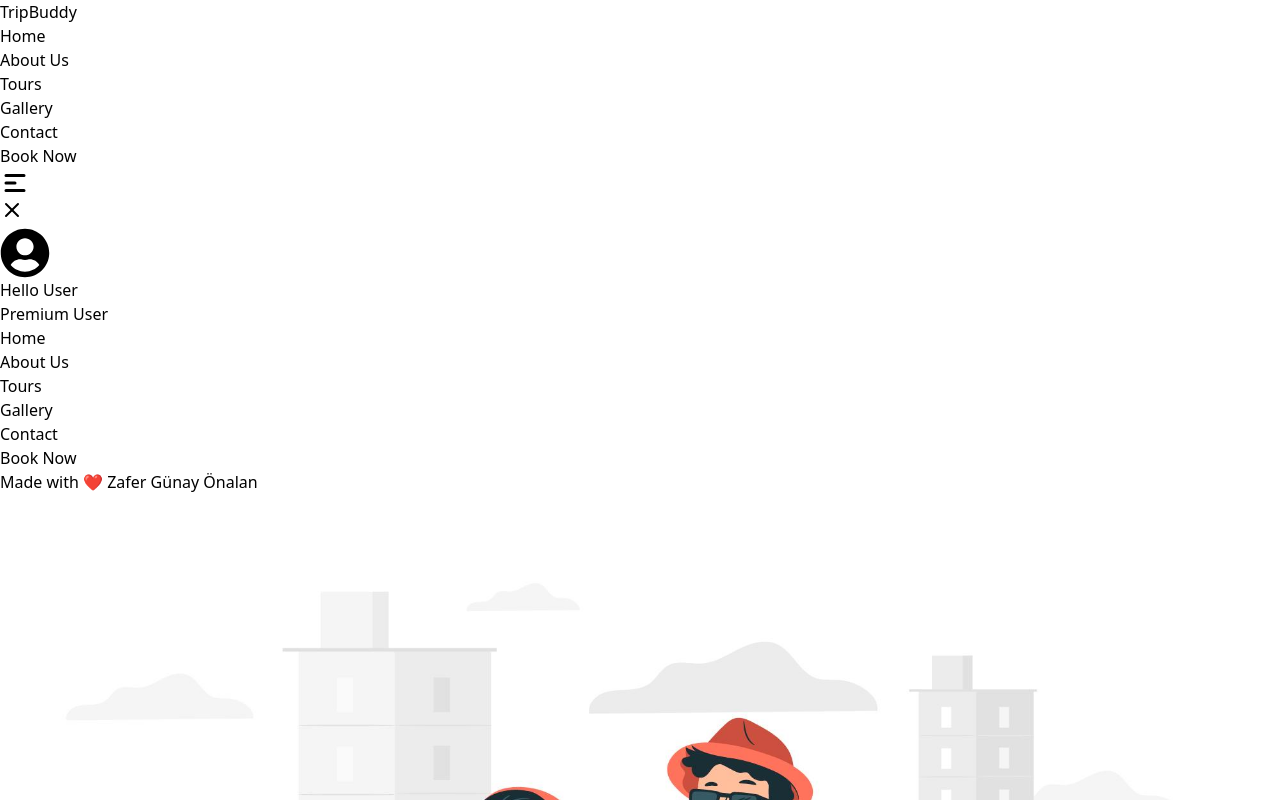
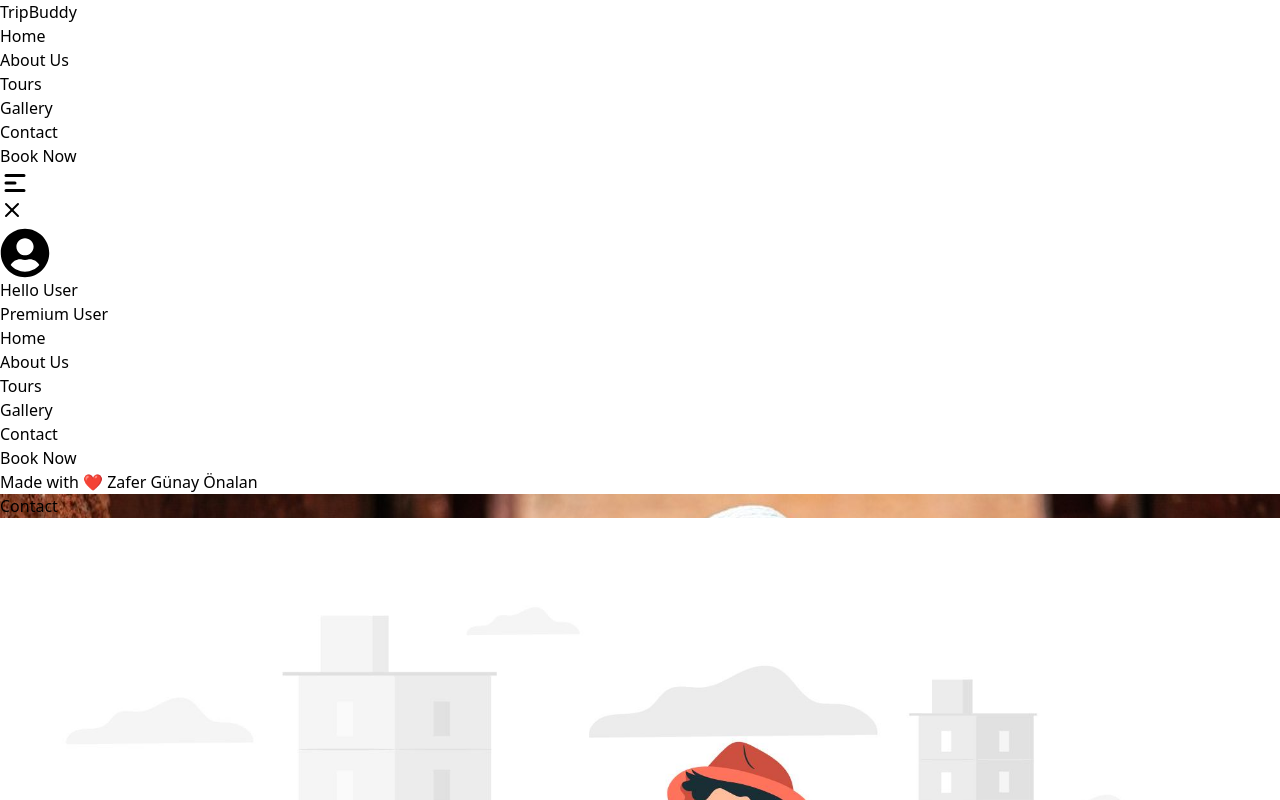
Before and after one commit to zaferonalan/TripBuddy-WebUI, a React (Vite) app: page /contact in a window 1280 px wide. Shown: the top 800 px of the page. Built offline with nearby package versions, Linux system fonts and the light colour scheme.

Commit message:
Contact-edit

```diff
--- a/src/Pages/Contact.jsx
+++ b/src/Pages/Contact.jsx
@@ -1,8 +1,10 @@
 import ContactComp from '../Components/ContactComp';
+import TopBanner from '../Components/TopBanner';
 
 const Contact = () => {
   return (
     <>
+      <TopBanner text="Contact"/>
       <ContactComp/>
     </>
   )
```
